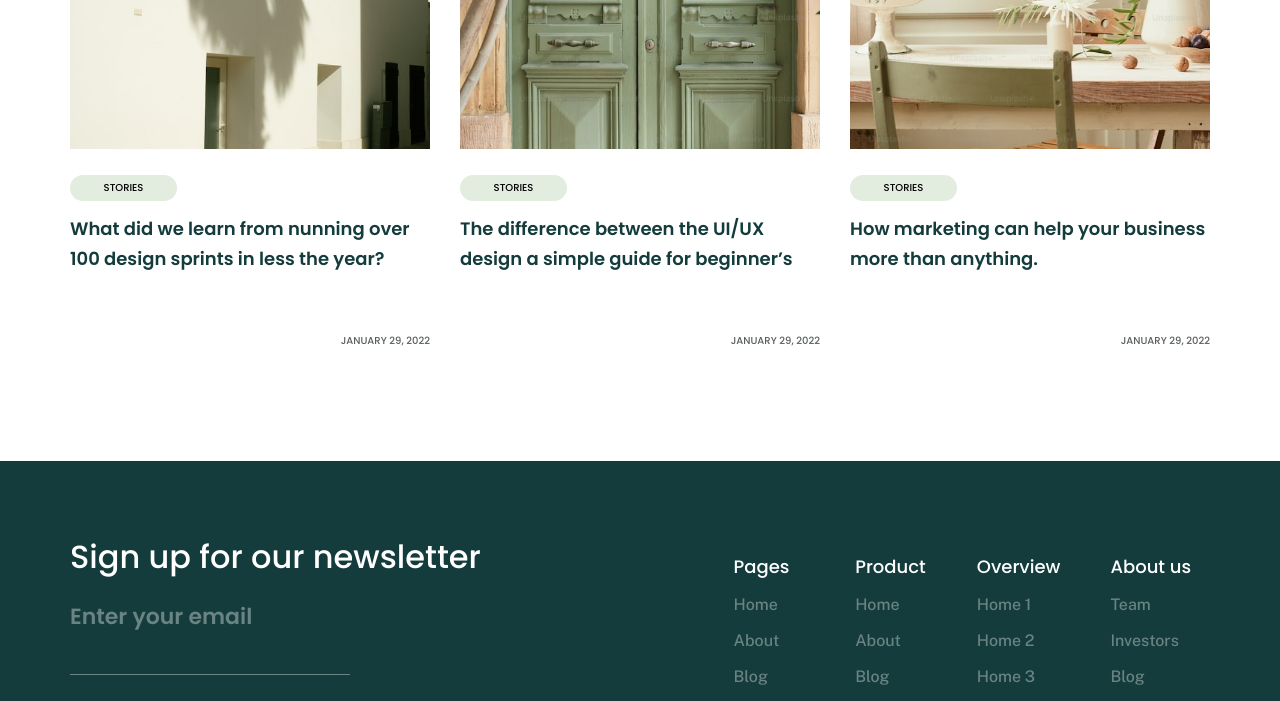
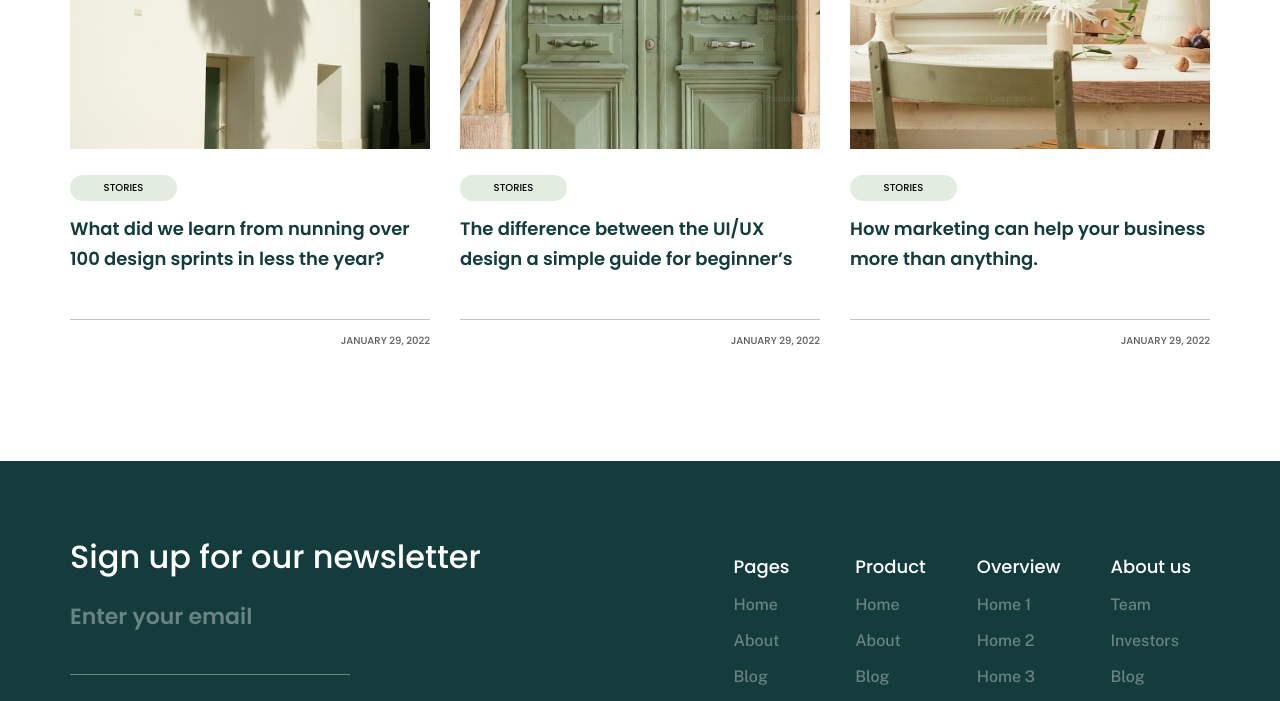
Before and after one commit to rcnguyen/f8-htmlcss-3.1, a plain HTML site: page index.html in a window 1280 px wide. Shown: the part 5794-6495 px from the top of the page. Drawn offline with nearby package versions, Linux system fonts and the light colour scheme; a web font is replaced by a local one.

Commit message:
border articles

```diff
--- a/assets/css/style.css
+++ b/assets/css/style.css
@@ -897,7 +897,8 @@ body {
     line-height: 1.66;
     height: 106px;
     transition: 0.5s;
-    border-bottom: 1px solid --var(--Scondery-color-gray) solid #c4c4c4;
+    border-bottom: 1px solid;
+    border-color: #c4c4c4;
 }
 
 .date {
```
